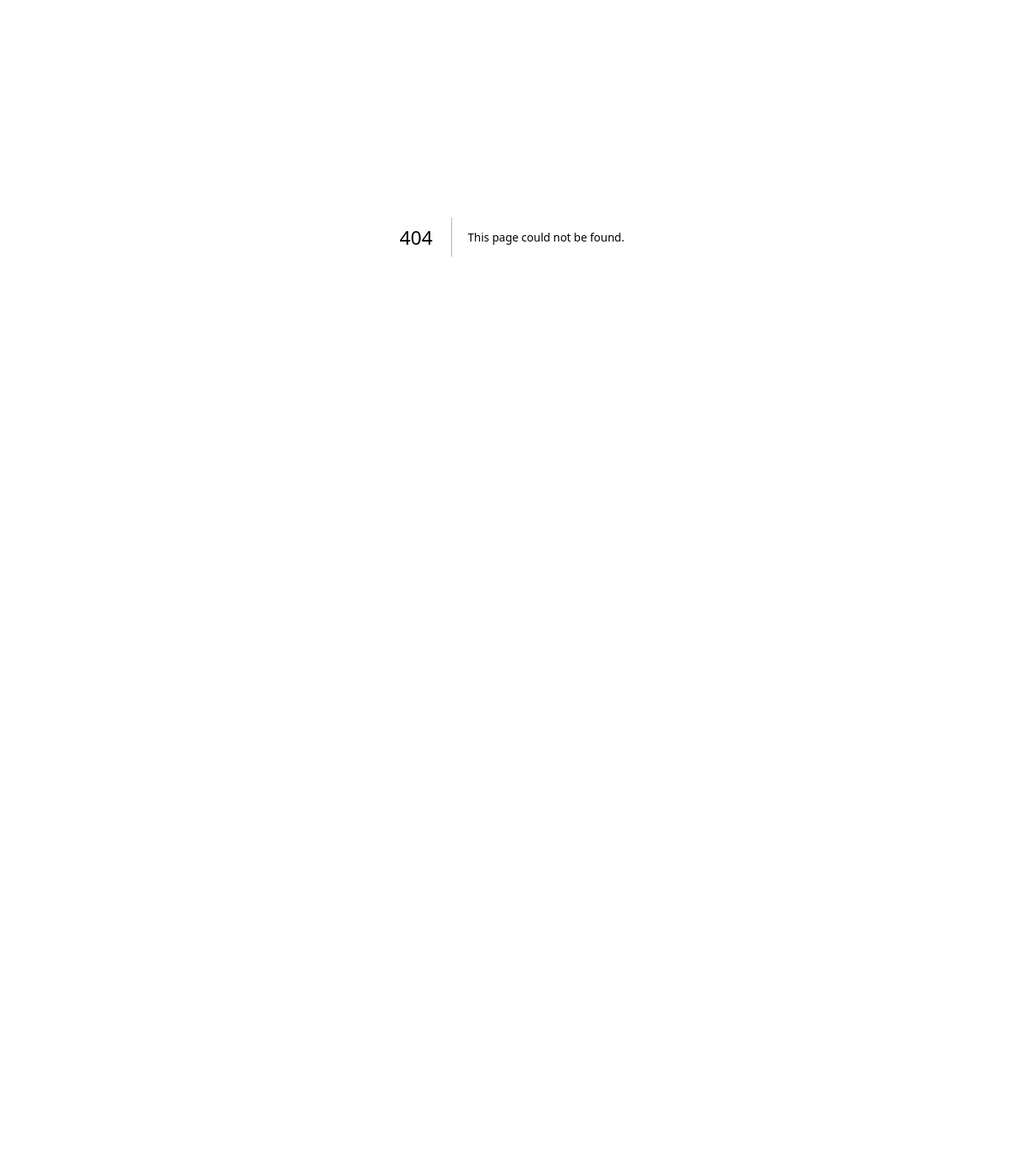
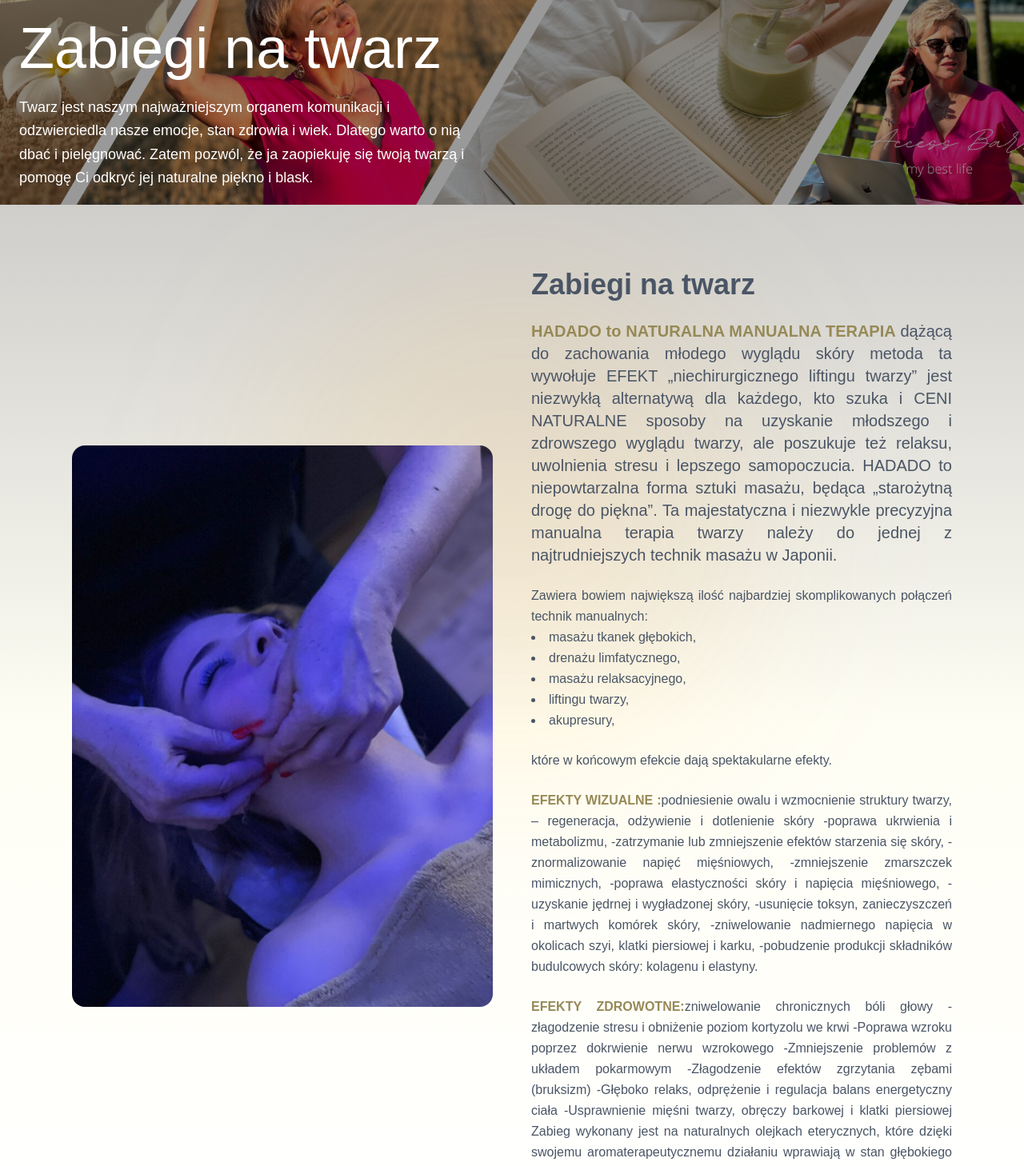
Before and after one commit to kamilhandzlik/magia_dotyku, a Next.js app in the folder frontend/: page /zabiegi-na-twarz in a window 1280 px wide. Before the commit this address had no page. Shown: the part 200-1658 px from the top of the page at 80% size. Before the commit the page ends 896 px from the top, so only its background shows below. Built offline with nearby package versions, Linux system fonts and the light colour scheme.

Commit message:
changed text to justify in masaze-nacialo, added zabiegi na twarz and added link to zabiegi componenet

```diff
--- a/frontend/app/components/MDcomponents/zabiegi.tsx
+++ b/frontend/app/components/MDcomponents/zabiegi.tsx
@@ -22,7 +22,7 @@ export default function Zabiegi() {
         </Link>
       </div>
       <div className="w-full max-w-[185px] mx-auto mb-4">
-        <Link href="/#" className="block group">
+        <Link href="/zabiegi-na-twarz" className="block group">
           <div className="relative h-[20vh] overflow-hidden rounded-full shadow-gray-400 hover:shadow-lg transition-shadow duration-300">
             <Image
               fill
--- a/frontend/app/masaze-na-cialo/page.tsx
+++ b/frontend/app/masaze-na-cialo/page.tsx
@@ -28,7 +28,7 @@ export default function MasazeNaCialo() {
             />
           </div>
 
-          <div className="space-y-6 leading-relaxed">
+          <div className="space-y-6 text-justify leading-relaxed">
             <h2 className="text-4xl font-bold">Masaże na ciało</h2>
 
             <p className="text-xl">
@@ -76,14 +76,15 @@ export default function MasazeNaCialo() {
       </section>
       <section className="relative overflow-hidden py-20 px-6 text-gray-600">
         <div className="max-w-[1100px] mx-auto grid md:grid-cols-2 gap-12 items-center">
-          <div className="space-y-6 leading-relaxed">
-            <h2 className="text-4xl font-bold">Masaże na ciało</h2>
+          <div className="space-y-6 text-justify leading-relaxed">
+            <h2 className="text-4xl  font-bold">Masaże na ciało</h2>
 
             <p className="text-xl">
               <span className="text-[#968956] font-semibold">
                 Masaż relaksacyjny
               </span>{" "}
               skupia się on na:
+            </p>
             <span className="text-[#968956] font-semibold">
               <li>redukowaniu napięć mięśniowych</li>
               <li>odprężaniu całego ciała</li>
@@ -91,7 +92,6 @@ export default function MasazeNaCialo() {
               <li>poprawie krążenia i przepływu limfy</li>
               <li>wyciszaniu emocjonalnym.</li>
             </span>
-            </p>
             <p>
               Wpływa także na przepływ krwi w organizmie, tempo przemiany
               materii, transport środków odżywczych, oraz aktywizację systemu
--- /dev/null
+++ b/frontend/app/zabiegi-na-twarz/page.tsx
@@ -0,0 +1,92 @@
+"use client";
+
+import Image from "next/image";
+
+import HeroMd from "../components/Hero/HeroMd";
+import Footer from "../components/Footer/Footer";
+
+export default function ZabiegiNaTwarz() {
+  return (
+    <>
+      <HeroMd
+        title="Zabiegi na twarz"
+        description="Twarz jest naszym najważniejszym organem komunikacji i odzwierciedla nasze emocje, stan zdrowia i wiek. Dlatego warto o nią dbać i pielęgnować. Zatem pozwól, że ja zaopiekuję się twoją twarzą i pomogę Ci odkryć jej naturalne piękno i blask."
+      />
+      <section className="relative overflow-hidden py-20 px-6 text-gray-600">
+        {/* Background */}
+        <div className="absolute inset-0 bg-gradient-to-b from-[#cfcecb] via-[#fffef4] to-white -z-10" />
+        <div className="absolute top-20 left-1/2 -translate-x-1/2 w-[600px] h-[600px] bg-amber-500/10 blur-[120px] rounded-full -z-10" />
+
+        <div className="max-w-[1100px] mx-auto grid md:grid-cols-2 gap-12 items-center">
+          <div className="relative group overflow-hidden rounded-2xl">
+            <Image
+              src="/zabiegi/zabiegi_3.png"
+              alt="szczkolenia"
+              width={500}
+              height={600}
+              className="object-cover w-full h-full transition-transform duration-500 group-hover:scale-105"
+            />
+          </div>
+
+          <div className="space-y-6 text-justify leading-relaxed">
+            <h2 className="text-4xl font-bold">Zabiegi na twarz</h2>
+
+            <p className="text-xl">
+              <span className="text-[#968956] font-semibold">
+                HADADO to NATURALNA MANUALNA TERAPIA
+              </span>{" "}
+              dążącą do zachowania młodego wyglądu skóry metoda ta wywołuje
+              EFEKT „niechirurgicznego liftingu twarzy” jest niezwykłą
+              alternatywą dla każdego, kto szuka i CENI NATURALNE sposoby na
+              uzyskanie młodszego i zdrowszego wyglądu twarzy, ale poszukuje też
+              relaksu, uwolnienia stresu i lepszego samopoczucia. HADADO to
+              niepowtarzalna forma sztuki masażu, będąca „starożytną drogę do
+              piękna”. Ta majestatyczna i niezwykle precyzyjna manualna terapia
+              twarzy należy do jednej z najtrudniejszych technik masażu w
+              Japonii.
+            </p>
+            <p>
+              Zawiera bowiem największą ilość najbardziej skomplikowanych
+              połączeń technik manualnych:
+              <li>masażu tkanek głębokich, </li>
+              <li>drenażu limfatycznego, </li>
+              <li>masażu relaksacyjnego, </li>
+              <li>liftingu twarzy, </li>
+              <li>akupresury,</li>
+            </p>
+            <p>które w końcowym efekcie dają spektakularne efekty.</p>
+            <p>
+              <span className="text-[#968956] font-semibold">
+                EFEKTY WIZUALNE :
+              </span>
+              podniesienie owalu i wzmocnienie struktury twarzy, – regeneracja,
+              odżywienie i dotlenienie skóry -poprawa ukrwienia i metabolizmu,
+              -zatrzymanie lub zmniejszenie efektów starzenia się skóry,
+              -znormalizowanie napięć mięśniowych, -zmniejszenie zmarszczek
+              mimicznych, -poprawa elastyczności skóry i napięcia mięśniowego,
+              -uzyskanie jędrnej i wygładzonej skóry, -usunięcie toksyn,
+              zanieczyszczeń i martwych komórek skóry, -zniwelowanie nadmiernego
+              napięcia w okolicach szyi, klatki piersiowej i karku, -pobudzenie
+              produkcji składników budulcowych skóry: kolagenu i elastyny.
+            </p>
+            <p>
+              <span className="text-[#968956] font-semibold">
+                EFEKTY ZDROWOTNE:
+              </span>
+              zniwelowanie chronicznych bóli głowy -złagodzenie stresu i
+              obniżenie poziom kortyzolu we krwi -Poprawa wzroku poprzez
+              dokrwienie nerwu wzrokowego -Zmniejszenie problemów z układem
+              pokarmowym -Złagodzenie efektów zgrzytania zębami (bruksizm)
+              -Głęboko relaks, odprężenie i regulacja balans energetyczny ciała
+              -Usprawnienie mięśni twarzy, obręczy barkowej i klatki piersiowej
+              Zabieg wykonany jest na naturalnych olejkach eterycznych, które
+              dzięki swojemu aromaterapeutycznemu działaniu wprawiają w stan
+              głębokiego relaksu i błogości.
+            </p>
+          </div>
+        </div>
+      </section>
+      <Footer />
+    </>
+  );
+}
```
Also changed, not shown: frontend/public/zabiegi/zabiegi_3.png (added). Lines whose indentation alone changed are shown as unchanged.
